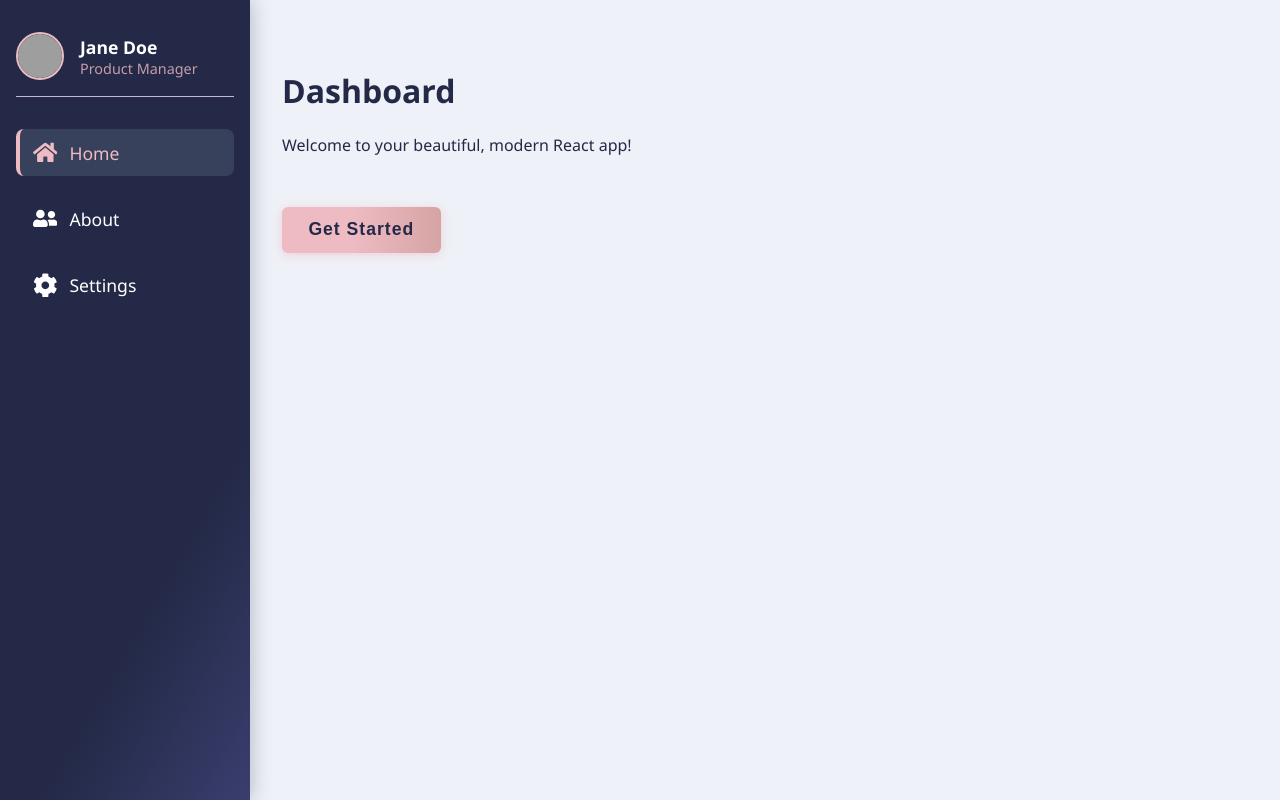
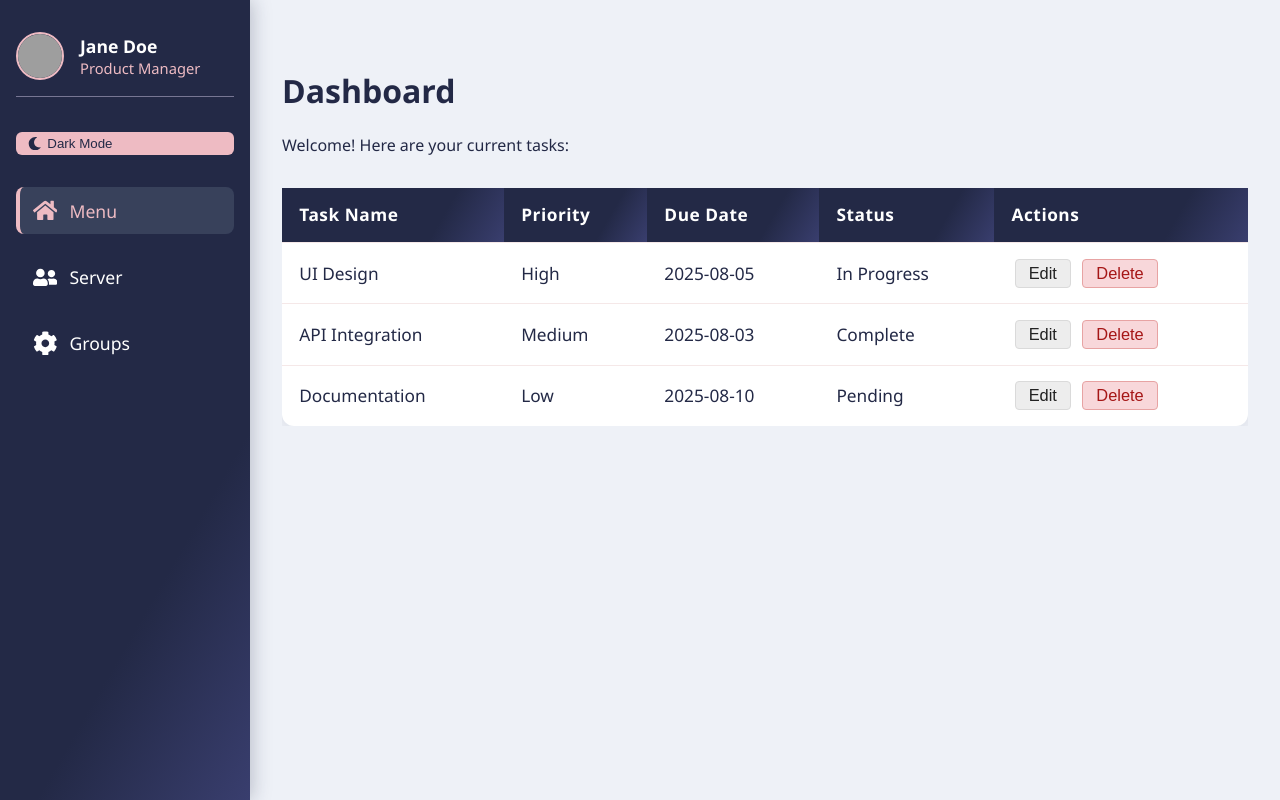
Before and after one commit to gulhaneaj007/Semaphore_wrapper, a React (Vite) app in the folder frontend/: page / in a window 1280 px wide. Built offline with nearby package versions, Linux system fonts and the light colour scheme; grey boxes are pictures that could not be loaded.

Commit message:
pages updated

```diff
--- a/frontend/src/App.css
+++ b/frontend/src/App.css
@@ -1,123 +1,169 @@
+/* ===== THEME VARIABLES ===== */
 :root {
   --bg-main: #eef1f7;
-  --bg-sidebar: #232946;
+  --bg-sidebar: linear-gradient(120deg, #232946 70%, #393e6e 100%);
   --color-text: #232946;
   --sidebar-text: #fff;
   --color-accent: #eebbc3;
+  --main-content-bg: transparent;
+  --sidebar-link-hover: #4f5d7577;
+  --profile-border: #eebbc3;
+  --input-bg: #fff;
+  --input-border: #d6a4a4;
 }
 [data-theme="dark"] {
   --bg-main: #181824;
-  --bg-sidebar: #111118;
+  --bg-sidebar: linear-gradient(120deg, #111118 85%, #232946 100%);
   --color-text: #faf9fb;
   --sidebar-text: #faf9fb;
   --color-accent: #fce38a;
+  --main-content-bg: #24243a;
+  --sidebar-link-hover: #292b40;
+  --profile-border: #fce38a;
+  --input-bg: #232946;
+  --input-border: #3c3c6e;
 }
+
+/* ===== RESET ===== */
+* { box-sizing: border-box; }
 body {
+  margin: 0;
+  font-family: 'Segoe UI', sans-serif;
   background: var(--bg-main);
   color: var(--color-text);
+  transition: background 0.25s, color 0.25s;
 }
+a { text-decoration: none; color: inherit; }
 
-* { box-sizing: border-box; }
-body { margin: 0; font-family: 'Segoe UI', sans-serif; background: #eef1f7; }
+/* ===== APP LAYOUT ===== */
 .app-container {
   display: flex;
   min-height: 100vh;
-  background: linear-gradient(120deg, #dae2f8 40%, #d6a4a4 100%);
+  background: var(--bg-main);
+  transition: background 0.25s;
 }
 
-/* Sidebar styling */
+/* ===== SIDEBAR ===== */
 .sidebar {
   width: 250px;
-  background: linear-gradient(120deg, #232946 70%, #393e6e 100%);
-  color: #fff;
+  background: var(--bg-sidebar);
+  color: var(--sidebar-text);
   display: flex;
   flex-direction: column;
   justify-content: flex-start;
   align-items: stretch;
   padding: 2rem 1rem 1rem 1rem;
-  transition: left 0.3s;
+  transition: left 0.3s, background 0.3s;
   position: relative;
   min-height: 100vh;
   box-shadow: 2px 0 18px #23294644;
+  z-index: 1201;
 }
-.sidebar .sidebar-links { margin-top: 2rem; flex: 1; }
+.sidebar .sidebar-links {
+  margin-top: 2rem;
+  flex: 1;
+}
+
+/* ===== SIDEBAR LINKS ===== */
 .nav-link {
   display: flex;
   align-items: center;
-  color: #fff;
+  color: var(--sidebar-text);
   text-decoration: none;
   margin-bottom: 1.2rem;
   font-size: 1.1rem;
-  padding: 0.7rem 0.8rem 0.7rem 0.8rem;
+  padding: 0.7rem 0.8rem;
   border-radius: 8px;
-  transition: background 0.2s, color 0.2s;
   font-weight: 500;
   gap: 12px;
   background: transparent;
   border-left: 4px solid transparent;
+  transition: background 0.2s, color 0.2s, border-color 0.2s;
 }
 .nav-link.active, .nav-link:hover {
-  background: #4f5d7577;
-  border-left: 4px solid #eebbc3;
-  color: #eebbc3;
+  background: var(--sidebar-link-hover);
+  border-left: 4px solid var(--color-accent);
+  color: var(--color-accent);
 }
-.icon { font-size: 1.4em; }
+.icon {
+  font-size: 1.4em;
+}
 
-/* Profile card style */
+/* ===== PROFILE CARD ===== */
 .profile-card {
   display: flex;
   align-items: center;
   gap: 1rem;
   padding-bottom: 1rem;
-  border-bottom: 1px solid #c1b9d6;
+  border-bottom: 1px solid #c1b9d688;
+  margin-bottom: 1rem;
 }
 .avatar {
   width: 48px;
   height: 48px;
   object-fit: cover;
   border-radius: 50%;
-  border: 2px solid #eebbc3;
+  border: 2px solid var(--profile-border);
 }
-.profile-name { font-weight: bold; font-size: 1.1rem; }
-.profile-role { font-size: 0.9rem; color: #eebbc3cc; }
+.profile-name {
+  font-weight: bold;
+  font-size: 1.1rem;
+}
+.profile-role {
+  font-size: 0.92rem;
+  color: var(--color-accent);
+}
 
-/* Sidebar close button for mobile */
+/* ===== SIDEBAR CLOSE/TGL (MOBILE) ===== */
 .sidebar-close {
   display: none;
   background: none;
   border: none;
-  color: #fff; font-size: 2rem;
-  position: absolute; right: 15px; top: 17px;
+  color: var(--sidebar-text);
+  font-size: 2rem;
+  position: absolute;
+  right: 15px;
+  top: 17px;
   cursor: pointer;
 }
-
-/* Hamburger Toggle */
 .sidebar-toggle {
   display: none;
-  position: fixed; top: 18px; left: 16px; z-index: 1200;
-  background: none; border: none; padding: 0.4rem; cursor: pointer;
-  flex-direction: column; gap: 3px;
+  position: fixed;
+  top: 18px;
+  left: 16px;
+  z-index: 1300;
+  background: none;
+  border: none;
+  padding: 0.4rem;
+  cursor: pointer;
+  flex-direction: column;
+  gap: 3px;
 }
 .sidebar-toggle span {
-  display: block; width: 24px; height: 3px; background: #232946; border-radius: 2px;
+  display: block;
+  width: 24px;
+  height: 3px;
+  background: var(--color-text);
+  border-radius: 2px;
   transition: all 0.2s;
 }
 .sidebar-toggle.open span:nth-child(1) { transform: rotate(45deg) translate(4px, 6px); }
 .sidebar-toggle.open span:nth-child(2) { opacity: 0; }
 .sidebar-toggle.open span:nth-child(3) { transform: rotate(-45deg) translate(5px, -6px); }
 
-/* Main content */
+/* ===== MAIN CONTENT ===== */
 .main-content {
   flex: 1;
   padding: 3rem 2rem;
-  background: transparent;
+  background: var(--main-content-bg);
   min-width: 0;
+  transition: background 0.25s;
 }
 
-/* Custom reusable button */
-.custom-button {
-  background: linear-gradient(90deg, #eebbc3 43%, #d6a4a4 100%);
-  color: #232946;
+/* ===== BUTTONS ===== */
+/* .custom-button {
+  background: linear-gradient(90deg, var(--color-accent) 43%, #d6a4a4 100%);
+  color: var(--color-text);
   border: none;
   border-radius: 6px;
   padding: 0.7em 1.5em;
@@ -126,58 +172,186 @@ body { margin: 0; font-family: 'Segoe UI', sans-serif; background: #eef1f7; }
   font-weight: bold;
   letter-spacing: 1px;
   cursor: pointer;
-  box-shadow: 0 2px 10px #eebbc399;
+  box-shadow: 0 2px 10px var(--color-accent);
+  transition: background 0.2s, color 0.2s;
+} */
+/* .custom-button:hover {
+  background: var(--color-text);
+  color: var(--color-accent);
+} */
+
+/* ===== THEME TOGGLE ===== */
+.theme-toggle {
+  margin: 1.2rem 0 0 0;
+  display: flex;
+  align-items: center;
+  gap: 6px;
+  padding: 0.3em 0.9em;
+  border: none;
+  border-radius: 6px;
+  background: var(--color-accent);
+  color: var(--color-text);
+  cursor: pointer;
+  font-weight: 500;
   transition: background 0.2s, color 0.2s;
 }
-.custom-button:hover {
-  background: #232946;
-  color: #fff;
+.theme-toggle:hover {
+  background: var(--color-text);
+  color: var(--color-accent);
 }
 
-/* Responsive: sidebar overlay menu on small screens */
-@media(max-width: 900px) {
+/* ===== RESPONSIVE ===== */
+@media (max-width: 900px) {
   .app-container { flex-direction: column; }
   .sidebar {
     position: fixed;
-    left: -290px; top: 0; bottom: 0;
-    height: 100vh; z-index: 1000; border-radius: 0 10px 10px 0;
+    left: -290px;
+    top: 0;
+    bottom: 0;
+    height: 100vh;
+    z-index: 1000;
+    border-radius: 0 10px 10px 0;
     transition: left 0.25s;
     min-width: 210px;
+    box-shadow: 2px 0 18px #23294699;
   }
   .sidebar.open { left: 0; }
   .main-content { padding: 1.5rem; }
-  .sidebar-close {
+  .sidebar-close { display: block; }
+  .sidebar-toggle { display: flex; }
+}
+@media (max-width: 700px) {
+  .sidebar { width: 85vw; min-width: 120px; max-width: 340px; }
+  .main-content { padding: 0.7rem; }
+}
+@media (max-width: 500px) {
+  .profile-card {gap:0.6rem;}
+  .profile-name,.profile-role {font-size:0.96rem;}
+  h1 {font-size:1.28rem;}
+}
+
+/* ===== MISC ===== */
+::-webkit-scrollbar { width: 8px; background: var(--bg-sidebar);}
+::-webkit-scrollbar-thumb { background: var(--color-accent);}
+
+/* =========== TASK TABLE ============= */
+.task-table-container {
+  width: 100%;
+  overflow-x: auto;
+  margin: 2em 0;
+}
+
+.task-table {
+  width: 100%;
+  border-collapse: collapse;
+  background: var(--input-bg);
+  color: var(--color-text);
+  border-radius: 12px;
+  box-shadow: 0 2px 20px #2329461c;
+  font-size: 1.08em;
+  min-width: 600px;
+  transition: background 0.25s, color 0.25s;
+}
+
+.task-table th, .task-table td {
+  padding: 0.9em 1em;
+  text-align: left;
+  border-bottom: 1px solid #d6a4a440;
+}
+.task-table th {
+  background: var(--bg-sidebar);
+  color: var(--sidebar-text);
+  font-weight: 600;
+  letter-spacing: 0.03em;
+}
+
+.task-table tr:last-child td {
+  border-bottom: none;
+}
+
+/* Nice pill badges
+.pill {
+  display: inline-block;
+  padding: 0.27em 0.8em;
+  border-radius: 999px;
+  font-size: 0.97em;
+  font-weight: 500;
+  letter-spacing: 0.01em;
+  vertical-align: middle;
+}
+.pill-danger {
+  background: #fa7171aa;
+  color: #a51616;
+}
+.pill-warning {
+  background: #ffe18aee;
+  color: #c98b00;
+}
+.pill-success {
+  background: #88e099dd;
+  color: #1f5f36;
+}
+.pill-secondary {
+  background: #cccfe7;
+  color: #393e6e;
+} */
+
+.task-table .custom-button {
+  background: #ededed;         /* light gray for regular look */
+  color: #222;
+  border-radius: 4px;          /* less rounded */
+  font-size: 0.98em;           /* slightly smaller */
+  padding: 0.34em 0.9em;
+  box-shadow: none;
+  border: 1px solid #dadada;
+  margin: 0 0.18em;
+  font-weight: 500;
+  min-width: 50px;
+  transition: background 0.2s, color 0.2s, border 0.2s;
+}
+.task-table .custom-button:hover {
+  background: #d6a4a4;
+  color: #232946;
+  border: 1px solid #c18e8e;
+}
+
+.task-table .custom-button:last-child {
+  background: #f6cccc;
+  color: #a51616;
+  border: 1px solid #e7a3a3;
+}
+.task-table .custom-button:last-child:hover {
+  background: #da6464;
+  color: #fff;
+  border: 1px solid #b70000;
+}
+
+/* Responsive: stack cells on small screens */
+@media (max-width: 750px) {
+  .task-table, .task-table thead, .task-table tbody, .task-table th, .task-table td, .task-table tr {
     display: block;
   }
-  .sidebar-toggle {
-    display: flex;
+  .task-table th {
+    position: absolute;
+    left: -9999px;
+    top: -9999px;
+  }
+  .task-table tr {
+    margin-bottom: 1.5em;
+    border-radius: 10px;
+    box-shadow: 0 0 8px #d6a4a455;
+    background: var(--input-bg);
+  }
+  .task-table td {
+    padding: 0.75em 1em;
+    border-bottom: none;
+    position: relative;
+  }
+  .task-table td:before {
+    content: attr(data-label);
+    font-weight: 600;
+    color: var(--color-accent);
+    display: block;
+    margin-bottom: 0.45em;
   }
 }
-:root {
-  --bg-main: #eef1f7;
-  --bg-sidebar: linear-gradient(120deg, #232946 70%, #393e6e 100%);
-  --color-text: #232946;
-  --sidebar-text: #fff;
-  --color-accent: #eebbc3;
-  --main-content-bg: transparent;
-}
-
-/* Update other rules to use variables */
-.app-container { background: var(--bg-main); }
-.sidebar { background: var(--bg-sidebar); color: var(--sidebar-text);}
-.main-content { background: var(--main-content-bg);}
-.nav-link.active, .nav-link:hover {
-  background: #4f5d7577;
-  border-left: 4px solid var(--color-accent);
-  color: var(--color-accent);
-}
-/* ...and so on throughout the CSS */
-.theme-toggle {
-  margin: 1.2rem 0 0 0;
-  display: flex; align-items: center; gap: 6px;
-  padding: 0.3em 0.9em; border: none; border-radius: 6px;
-  background: var(--color-accent); color: var(--color-text);
-  cursor: pointer; font-weight: 500;
-  transition: background 0.2s, color 0.2s;
-}
-.theme-toggle:hover { background: var(--color-text); color: var(--color-accent);}
--- a/frontend/src/App.jsx
+++ b/frontend/src/App.jsx
@@ -2,7 +2,7 @@ import React, { useState } from "react";
 import { Routes, Route } from "react-router-dom";
 import Sidebar from "./components/Sidebar";
 import SidebarToggle from "./components/SidebarToggle";
-import Home from "./pages/Home";
+import Menu from "./pages/Menu";
 import About from "./pages/About";
 import Settings from "./pages/Settings";
 
@@ -15,7 +15,7 @@ function App() {
       <SidebarToggle open={sidebarOpen} setOpen={setSidebarOpen} />
       <main className="main-content">
         <Routes>
-          <Route path="/" element={<Home />} />
+          <Route path="/" element={<Menu />} />
           <Route path="/about" element={<About />} />
           <Route path="/settings" element={<Settings />} />
         </Routes>
--- a/frontend/src/components/Sidebar.jsx
+++ b/frontend/src/components/Sidebar.jsx
@@ -2,24 +2,25 @@ import React from "react";
 import { NavLink } from "react-router-dom";
 import { FaHome, FaUserFriends, FaCog } from "react-icons/fa";
 import ProfileCard from "./ProfileCard";
-
+import ThemeToggle from "./ThemeToggle";
 function Sidebar({ open, onClose }) {
   // 'open' prop controls mobile collapse/expand
   return (
     <nav className={`sidebar${open ? " open" : ""}`}>
       <ProfileCard />
+      <ThemeToggle />
       <div className="sidebar-links">
         <NavLink to="/" end className="nav-link">
           <FaHome className="icon" />
-          Home
+          Menu
         </NavLink>
         <NavLink to="/about" className="nav-link">
           <FaUserFriends className="icon" />
-          About
+          Server
         </NavLink>
         <NavLink to="/settings" className="nav-link">
           <FaCog className="icon" />
-          Settings
+          Groups
         </NavLink>
       </div>
       <button className="sidebar-close" onClick={onClose} aria-label="Close Sidebar">
--- a/frontend/src/pages/Home.jsx
+++ /dev/null
@@ -1,12 +0,0 @@
-import Button from "../components/Button";
-
-function Home() {
-  return (
-    <div>
-      <h1>Dashboard</h1>
-      <p>Welcome to your beautiful, modern React app!</p>
-      <Button>Get Started</Button>
-    </div>
-  );
-}
-export default Home;
--- /dev/null
+++ b/frontend/src/pages/Menu.jsx
@@ -0,0 +1,87 @@
+import Button from "../components/Button";
+
+const TASKS = [
+  {
+    id: 1,
+    name: "UI Design",
+    priority: "High",
+    due: "2025-08-05",
+    status: "In Progress",
+  },
+  {
+    id: 2,
+    name: "API Integration",
+    priority: "Medium",
+    due: "2025-08-03",
+    status: "Complete",
+  },
+  {
+    id: 3,
+    name: "Documentation",
+    priority: "Low",
+    due: "2025-08-10",
+    status: "Pending",
+  },
+];
+
+const priorityColor = {
+  High: "danger",
+  Medium: "warning",
+  Low: "success",
+};
+
+const statusColor = {
+  "Complete": "success",
+  "In Progress": "warning",
+  "Pending": "secondary",
+};
+
+function Menu() {
+  return (
+    <div>
+      <h1>Dashboard</h1>
+      <p>Welcome! Here are your current tasks:</p>
+      <div className="task-table-container">
+        <table className="task-table">
+          <thead>
+            <tr>
+              <th>Task Name</th>
+              <th>Priority</th>
+              <th>Due Date</th>
+              <th>Status</th>
+              <th>Actions</th>
+            </tr>
+          </thead>
+          <tbody>
+            {TASKS.map((task) => (
+              <tr key={task.id}>
+                <td>{task.name}</td>
+                <td>
+                  <span className={`pill pill-${priorityColor[task.priority]}`}>
+                    {task.priority}
+                  </span>
+                </td>
+                <td>{task.due}</td>
+                <td>
+                  <span className={`pill pill-${statusColor[task.status]}`}>
+                    {task.status}
+                  </span>
+                </td>
+                <td>
+                  <Button style={{
+                     padding: '0.25em 0.8em', fontSize: '0.95em', marginRight: '0.5em'
+                   }}>Edit</Button>
+                  <Button style={{
+                     background: '#f8d7da', color: '#a51616', padding: '0.25em 0.8em', fontSize: '0.95em'
+                   }}>Delete</Button>
+                </td>
+              </tr>
+            ))}
+          </tbody>
+        </table>
+      </div>
+    </div>
+  );
+}
+
+export default Menu;
--- a/frontend/src/pages/Settings.jsx
+++ b/frontend/src/pages/Settings.jsx
@@ -1,14 +1,4 @@
 function Settings() {
-  return (
-    <div>
-      <h1>Settings</h1>
-      <label style={{ display: "block", margin: "1rem 0" }}>
-        <input type="checkbox" defaultChecked /> Enable notifications
-      </label>
-      <label style={{ display: "block", margin: "1rem 0" }}>
-        <input type="checkbox" /> Dark mode
-      </label>
-    </div>
-  );
+  return <div><h1>Settings</h1><p>Settings page.</p></div>;
 }
 export default Settings;
```
Also changed, not shown: frontend/src/context/ThemeContext.jsx (+6 -11 lines).
